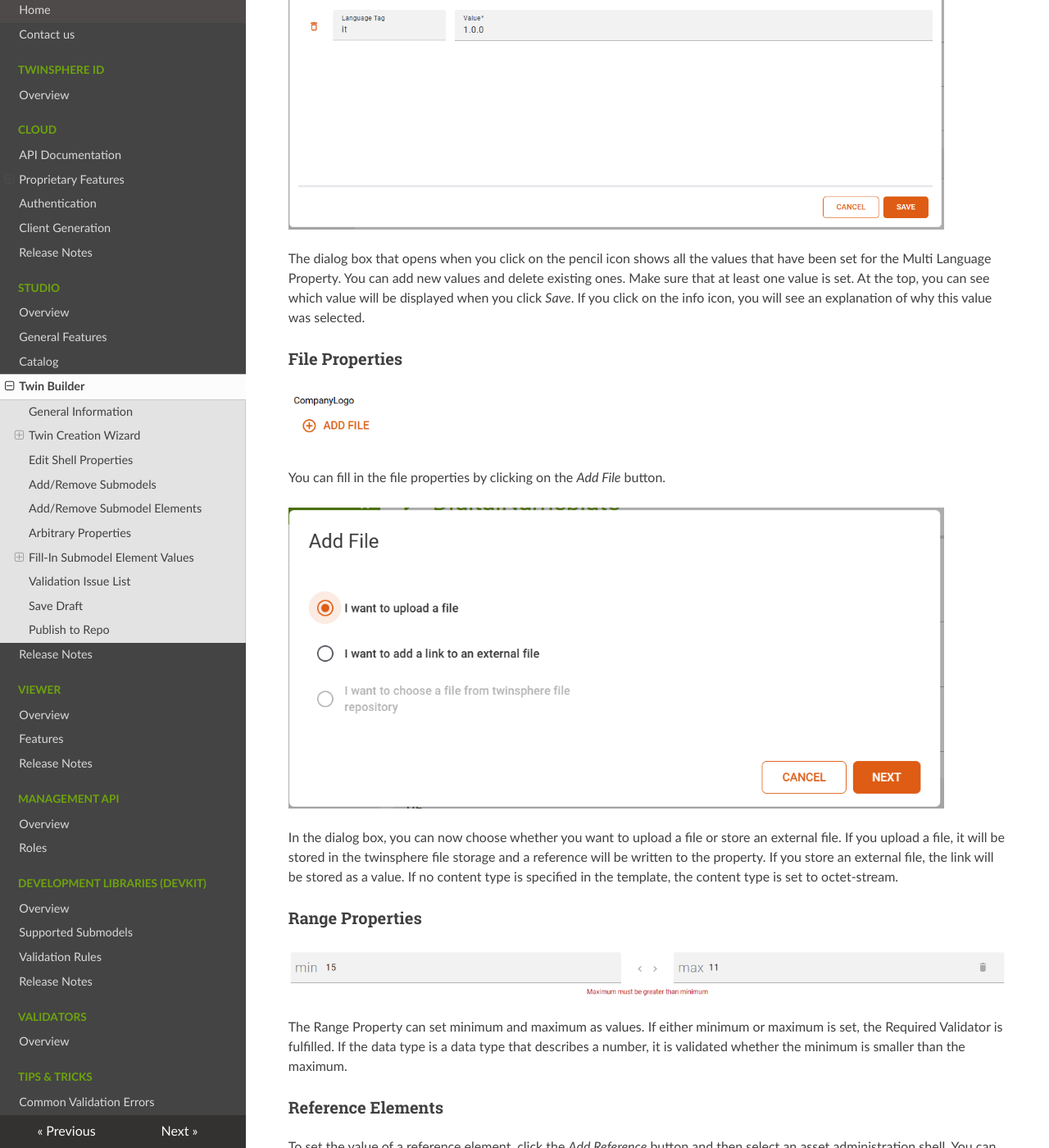
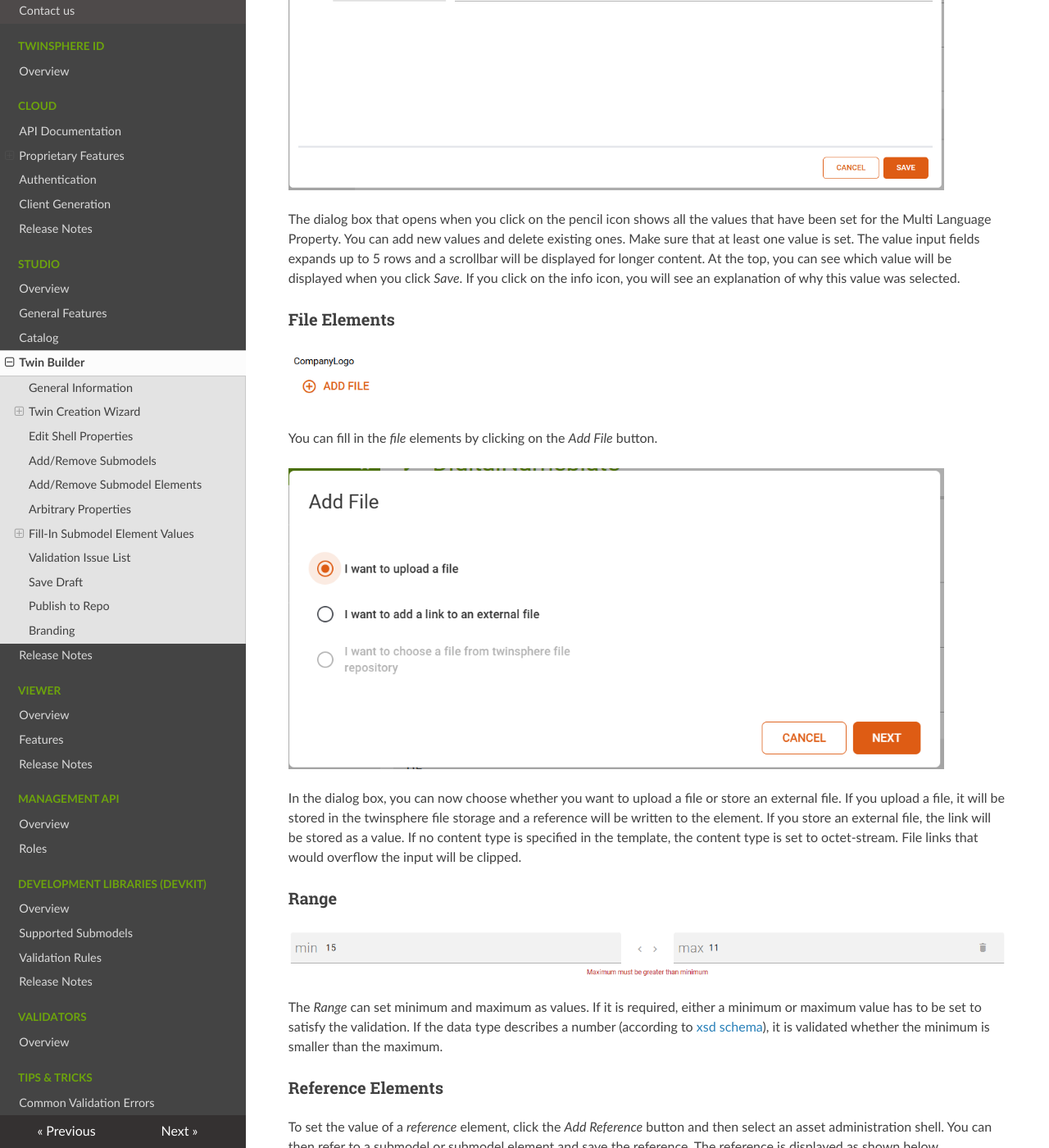
Before and after one commit to twinsphere/twinsphere.github.io, an MkDocs documentation site: the page built from docs/studio-twin-builder.md, in a window 1280 px wide and 1400 px high, scrolled down 7819 px. Shown: the whole window at 82% size. Built offline with MkDocs 1.6.1, drawn with Linux system fonts in a browser that asks for light colours; nearby versions of some CDN libraries; some of the changed text lies outside the part shown.

Commit message:
feat(studio): add missing 0.4.0 feature descriptions

```diff
--- a/docs/studio-release-notes.md
+++ b/docs/studio-release-notes.md
@@ -37,10 +37,10 @@
 - **[TwinBuilder]**
 
     - Proper handling of all optional submodel elements (deletion and adding)
-    - It is possible to open empty twins now (shell without any SM references)
-    - Text in File properties is caped to max editor width now
+    - It is possible to open empty twins (shell without any SM references)
+    - Text in File submodel-element is capped to max editor width
     - Fixed broken layout by enabling multiline form elements for MLPs and Properties
-    - It is now possible to add/remove elements to submodels which structurally do not adhere to their referenced
+    - It is possible to add/remove elements to submodels which structurally do not adhere to their referenced
       template
 
 ---
--- a/docs/studio-twin-builder.md
+++ b/docs/studio-twin-builder.md
@@ -20,7 +20,7 @@
 
 !!! note
     We plan to include more options for creating twins here, like deriving an instance from a type twin or using a
-    blueprint as basis. for now you can choose "from scratch" or "duplicate an existing instance" Stay tuned :)
+    blueprint as basis. For now you can choose "from scratch" or "duplicate an existing instance" Stay tuned :)
 
 #### Option 1 - New Digital Twin from Scratch
 
@@ -138,13 +138,14 @@
 Please make sure that the data type of the property matches the value you set into the input field.
 The *Validation Issue List* will have an issue if the data type of the value does not match
 the data type of the property.
+The input field expands up to 5 rows and a scrollbar will be displayed for longer content.
 
 ### Multi Language Properties
 
 ![MultiLanguageProperty_Collapsed](img/twinstudio-builder-mlp-collapsed.png)
 
-The Multi Language Property displays all languages for which a value is set, with tags above the value.
-The value displayed in the field is determined as follows using the language property of an entry
+The Multi Language Properties displays all languages for which a value is set, with tags above the value.
+The value displayed in the field is determined as follows using the languages of an entry
 and match it with (ISO 639-1):
 
 1. the data language
@@ -159,33 +160,36 @@
 The dialog box that opens when you click on the pencil icon shows all the values
 that have been set for the Multi Language Property.
 You can add new values and delete existing ones. Make sure that at least one value is set.
+The value input fields expands up to 5 rows and a scrollbar will be displayed for longer content.
 At the top, you can see which value will be displayed when you click *Save*.
 If you click on the info icon, you will see an explanation of why this value was selected.
 
-### File Properties
+### File Elements
 
 ![FileProperty_Collapsed](img/twinstudio-builder-file-collapsed.png)
 
-You can fill in the file properties by clicking on the *Add File* button.
+You can fill in the *file* elements by clicking on the *Add File* button.
 
 ![FileProperty_Collapsed](img/twinstudio-builder-file-expanded.png){: width='800' }
 
 In the dialog box, you can now choose whether you want to upload a file or store an external file.
-If you upload a file, it will be stored in the twinsphere file storage and a reference will be written to the property.
+If you upload a file, it will be stored in the twinsphere file storage and a reference will be written to the element.
 If you store an external file, the link will be stored as a value.
 If no content type is specified in the template, the content type is set to octet-stream.
+File links that would overflow the input will be clipped.
 
-### Range Properties
+### Range
 
 ![RangeProperty](img/twinstudio-builder-range.png)
 
-The Range Property can set minimum and maximum as values.
-If either minimum or maximum is set, the Required Validator is fulfilled.
-If the data type is a data type that describes a number, it is validated whether the minimum is smaller than the maximum.
+The *Range* can set minimum and maximum as values.
+If it is required, either a minimum or maximum value has to be set to satisfy the validation.
+If the data type describes a number (according to [xsd schema](https://www.w3.org/TR/xmlschema11-2/#built-in-primitive-datatypes)),
+it is validated whether the minimum is smaller than the maximum.
 
 ### Reference Elements
 
-To set the value of a reference element, click the *Add Reference* button
+To set the value of a *reference* element, click the *Add Reference* button
 and then select an asset administration shell.
 You can then refer to a submodel or submodel element and save the reference.
 The reference is displayed as shown below.
@@ -197,6 +201,10 @@
 ![ReferenceElement](img/twinstudio-builder-reference-extended-choose-sme.png)
 
 ![ReferenceElement](img/twinstudio-builder-reference-collapsed-filled.png)
+
+!!!note "Current limitations"
+    Reference Elements only support referencing submodels and submodel elements within the same twin.
+    This behavior will be changed in future releases.
 
 ## Validation Issue List
 
@@ -222,3 +230,8 @@
 Once the twin has been successfully published, a dialog box displays the ID, name, and tenant
 to which the twin was uploaded.
 Once the twin has been published, the corresponding draft is deleted from the draft catalog.
+
+## Branding
+
+Each twin and all of its submodels that are edited with *twinstudio* will receive an extension which contains
+the *twinstudio* branding with its current version.
```
Also changed, not shown: docs/studio-catalog.md (+4 -4 lines), docs/studio-general-features.md (+5 -0 lines), docs/img/twinstudio-general-dashboard.png.
